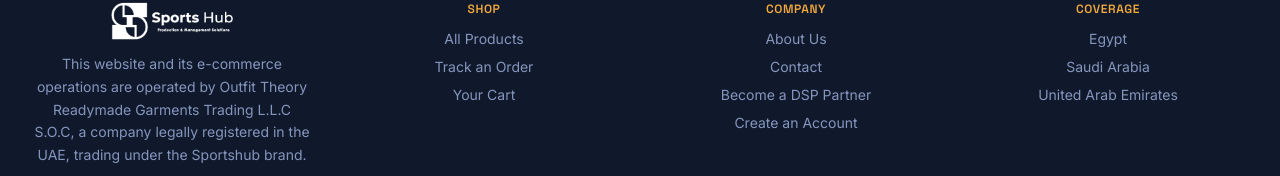
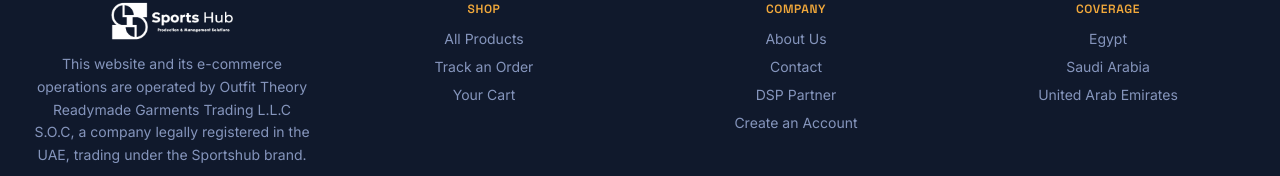
Before and after one commit to sports-hub-dev/frontend, a React (Create React App) app: page / in a window 1280 px wide. Shown: the part 4561-4737 px from the top of the page. Built offline with nearby package versions, Linux system fonts and the light colour scheme; no server answers.

Commit message:
Footer edits 3

```diff
--- a/src/components/layout/Footer.jsx
+++ b/src/components/layout/Footer.jsx
@@ -34,7 +34,7 @@
           <ul className="space-y-2 text-sm text-navy-300">
             <li><Link className="transition-colors hover:text-white" to={ROUTES.ABOUT}>About Us</Link></li>
             <li><Link className="transition-colors hover:text-white" to={ROUTES.CONTACT}>Contact</Link></li>
-            <li><Link className="transition-colors hover:text-white" to={ROUTES.REGISTER_VENDOR}>Become a DSP Partner</Link></li>
+            <li><Link className="transition-colors hover:text-white" to={ROUTES.REGISTER_VENDOR}>DSP Partner</Link></li>
             <li><Link className="transition-colors hover:text-white" to={ROUTES.REGISTER}>Create an Account</Link></li>
           </ul>
         </div>
```
